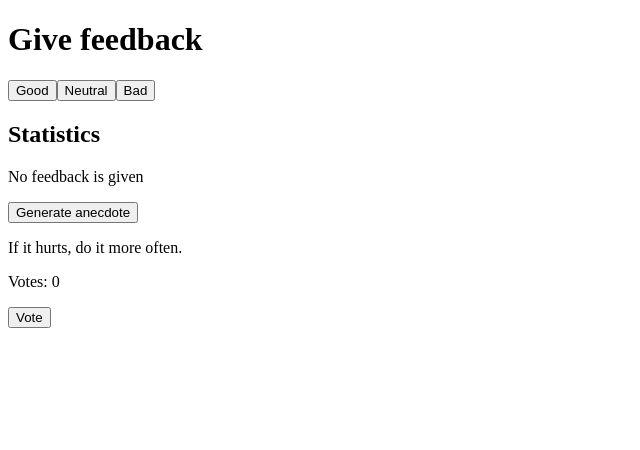
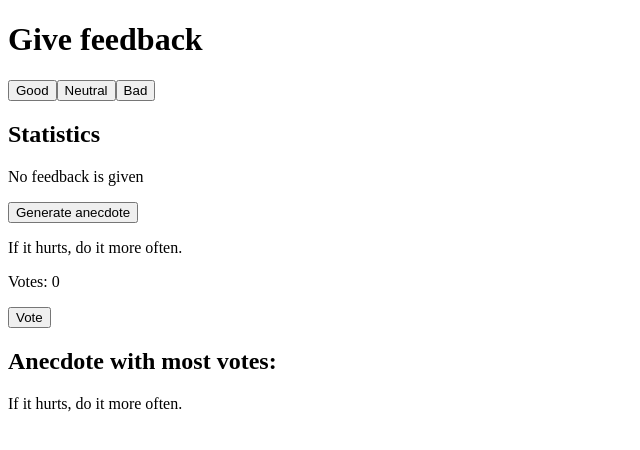
Before and after one commit to kenancosic/fullstackOpen, a React (Vite) app in the folder part1/: page / in a window 1280 px wide. Shown: the top 450 px of the page, without its empty margins (0-640 px from the left). Built offline with nearby package versions, Linux system fonts and the light colour scheme.

Commit message:
1.14*: anecdotes step 3
Corrected approach of sequential to random generated anecdote

```diff
--- a/part1/src/App.jsx
+++ b/part1/src/App.jsx
@@ -52,13 +52,16 @@ const App = () => {
 
   const [selected, setSelected] = useState(0);
   const [votes, setVotes] = useState(new Array(anecdotes.length).fill(0))
-  const valueSelector = () =>{selected === anecdotes.length-1 ? setSelected(0) : setSelected(selected+1)}
+  const valueSelector = () =>{ setSelected(Math.floor(Math.random() * anecdotes.length))}
 
   const handleVote = () => {
     const newVotes = [...votes];
     newVotes[selected]++;
     setVotes(newVotes);
   }
+
+  const maxVotes = Math.max(...votes)
+  const mostVotedIndex = votes.indexOf(maxVotes)
 
   return (
     <div>
@@ -73,6 +76,9 @@ const App = () => {
       <p>{anecdotes[selected]}</p>
       <p>Votes: {votes[selected]}</p>
       <Button onClick={handleVote} text="Vote" />
+
+      <h2>Anecdote with most votes:</h2>
+      <p>{anecdotes[mostVotedIndex]}</p>
     </div>
   )
 }
```
